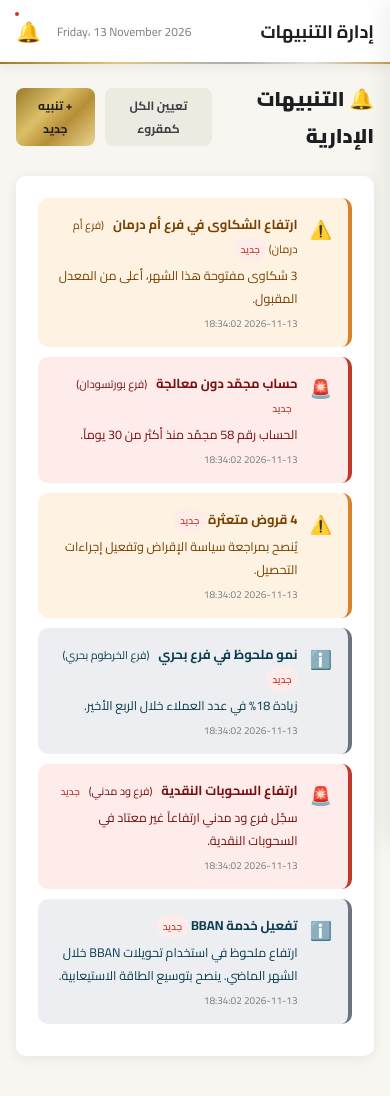
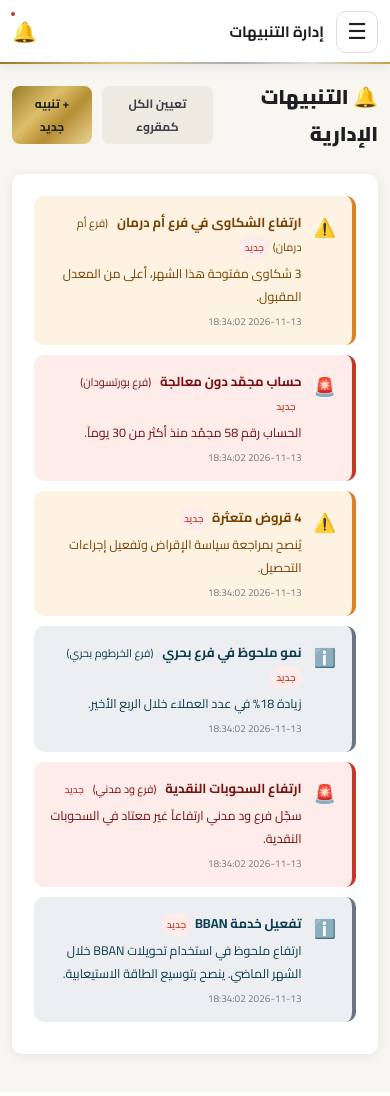
Before and after one commit to abdalhameed-alhassan/SBDAS, a PHP site: page /root/pages/admin/notifications.php in a window 390 px wide. Run offline with PHP 8.4, Linux system fonts and the light colour scheme; a user stored in the database is signed in; data comes from the database, SQL or seed files in the repository.

Commit message:
Mobile UI: hamburger menu, overlay, no horizontal overflow, scrollable tables
Co-Authored-By: Claude Sonnet 5.5 <noreply@anthropic.com>
Claude-Session: https://claude.ai/code/session_019L8yRwtybw321tujsmjPrD

```diff
--- a/includes/layout.php
+++ b/includes/layout.php
@@ -35,7 +35,8 @@ function open_layout($title = 'SBDAS', $active = '') {
 </head>
 <body>
 <div class="layout">
-  <aside class="sidebar">
+  <div class="sidebar-overlay" id="sidebarOverlay"></div>
+  <aside class="sidebar" id="sidebar">
     <div class="sidebar-brand">
       <a class="brand-logo" href="<?= $base ?>pages/<?= $role === 'admin' ? 'admin' : ($role === 'executive' ? 'executive' : 'branch_manager') ?>/dashboard.php">
         <img class="brand-img" src="<?= $base ?>img/sbdas-logo.png" alt="SBDAS — نظام دعم اتخاذ القرار والتحليل المصرفي للمصارف السودانية">
@@ -67,7 +68,10 @@ function open_layout($title = 'SBDAS', $active = '') {
 
   <div class="main">
     <header class="topbar">
-      <div class="topbar-title"><?= htmlspecialchars($title) ?></div>
+      <div class="topbar-start">
+        <button type="button" class="menu-btn" id="menuBtn" aria-label="القائمة" aria-expanded="false">☰</button>
+        <div class="topbar-title"><?= htmlspecialchars($title) ?></div>
+      </div>
       <div class="topbar-right">
         <div class="topbar-date"><?= date('l، d F Y') ?></div>
         <div class="notif-badge">🔔<span class="dot"></span></div>
@@ -115,6 +119,17 @@ function close_layout() {
     </div><!-- page-content -->
   </div><!-- main -->
 </div><!-- layout -->
+<script>
+(function(){
+  var b=document.getElementById('menuBtn'), sb=document.getElementById('sidebar'), ov=document.getElementById('sidebarOverlay');
+  if(!b||!sb||!ov) return;
+  function set(open){ sb.classList.toggle('open',open); ov.classList.toggle('show',open); b.setAttribute('aria-expanded',open?'true':'false'); }
+  b.addEventListener('click',function(){ set(!sb.classList.contains('open')); });
+  ov.addEventListener('click',function(){ set(false); });
+  document.addEventListener('keydown',function(e){ if(e.key==='Escape') set(false); });
+  window.addEventListener('resize',function(){ if(window.innerWidth>768) set(false); });
+})();
+</script>
 </body>
 </html>
 <?php
--- a/public/css/style.css
+++ b/public/css/style.css
@@ -160,6 +160,7 @@ body {
 .main {
   margin-right: var(--sidebar-w);
   flex: 1;
+  min-width: 0;               /* يمنع الجداول العريضة من توسيع الصفحة */
   display: flex;
   flex-direction: column;
   min-height: 100vh;
@@ -600,14 +601,31 @@ select.form-control { cursor: pointer; }
 /* ============================================================
    RESPONSIVE
    ============================================================ */
+/* زر القائمة والطبقة الخلفية (تظهر في الهاتف فقط) */
+.menu-btn { display: none; background: none; border: 1px solid var(--gray-200, #ddd); border-radius: 10px;
+  width: 42px; height: 42px; font-size: 22px; line-height: 1; cursor: pointer; color: var(--navy, #1E1E22); flex-shrink: 0; }
+.sidebar-overlay { display: none; }
+
 @media (max-width: 768px) {
-  .sidebar { transform: translateX(100%); transition: transform .3s; }
-  .sidebar.open { transform: translateX(0); }
+  html, body { overflow-x: hidden; }
+  .sidebar { transform: translateX(105%); visibility: hidden; transition: transform .3s, visibility .3s; width: min(290px, 82vw); box-shadow: none; }
+  .sidebar.open { transform: translateX(0); visibility: visible; box-shadow: -8px 0 32px rgba(30,30,34,.25); }
+  .sidebar-overlay { position: fixed; inset: 0; background: rgba(30,30,34,.45); z-index: 90; }
+  .sidebar-overlay.show { display: block; }
+  .menu-btn { display: inline-flex; align-items: center; justify-content: center; margin-left: 12px; }
   .main { margin-right: 0; }
+  .topbar-start { display: flex; align-items: center; min-width: 0; flex: 1; }
+  .topbar-title { font-size: 15px; white-space: nowrap; overflow: hidden; text-overflow: ellipsis; }
+  .topbar-date { display: none; }
   .grid-2, .grid-3, .grid-4 { grid-template-columns: 1fr; }
-  .kpi-grid { grid-template-columns: repeat(2, 1fr); }
-  .topbar { padding: 0 16px; }
-  .page-content { padding: 16px; }
+  .kpi-grid { grid-template-columns: repeat(2, 1fr); gap: 12px; }
+  .topbar { padding: 0 12px; }
+  .page-content { padding: 14px 12px; }
+  .card-header { flex-wrap: wrap; gap: 8px; }
+  .table-wrap { -webkit-overflow-scrolling: touch; }
+  table { font-size: 12.5px; }
+  th, td { white-space: nowrap; }
+  .chart-container { max-width: 100%; }
 }
 
 /* ============================================================
```
